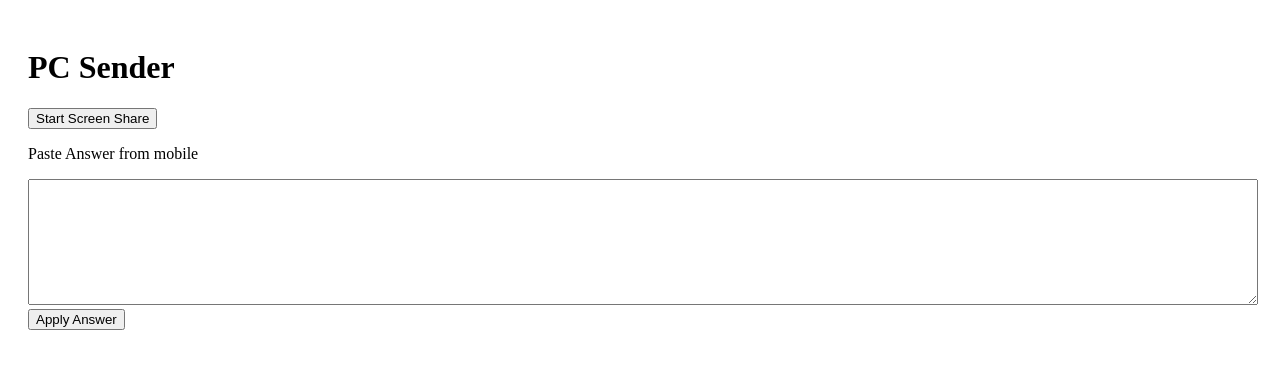
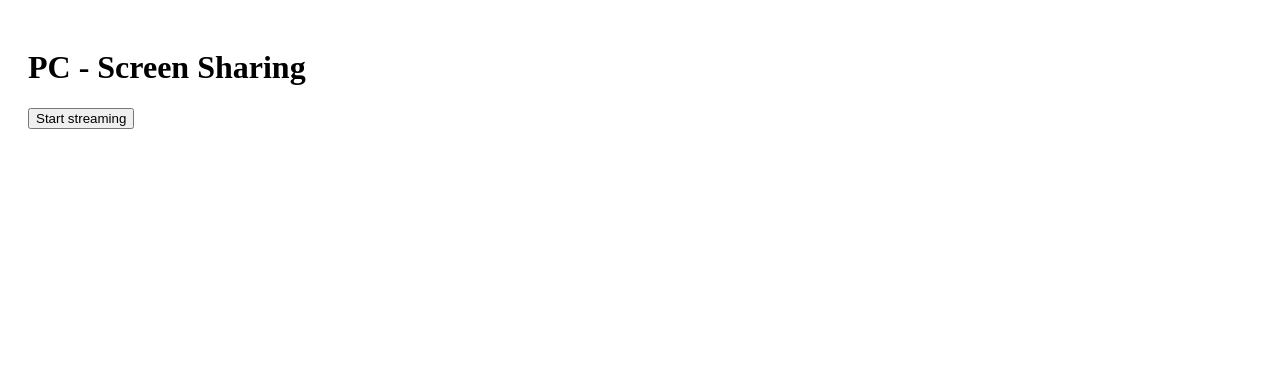
Before and after one commit to Yuna-ux/Yuna-ux, a Next.js app: page /pc in a window 1280 px wide. Shown: the top 368 px of the page. Built offline with nearby package versions, Linux system fonts and the light colour scheme.

Commit message:
Refactor PCPage for screen sharing functionality

```diff
--- a/app/pc/page.js
+++ b/app/pc/page.js
@@ -1,70 +1,94 @@
 "use client";
+
 import { useRef, useState } from "react";
 
 export default function PCPage() {
-  const pcRef = useRef(null);
-  const [offerOutput, setOfferOutput] = useState("");
+  const [streaming, setStreaming] = useState(false);
+  const [offerText, setOfferText] = useState("");
   const [answerInput, setAnswerInput] = useState("");
 
-  const createConnection = async () => {
+  const pcRef = useRef(null);
+  const videoRef = useRef(null);
+
+  const startTransmission = async () => {
+    if (streaming) return;
+
+    const stream = await navigator.mediaDevices.getDisplayMedia({
+      video: true,
+      audio: false,
+    });
+
+    if (videoRef.current) {
+      videoRef.current.srcObject = stream;
+    }
+
     const pc = new RTCPeerConnection({
-      iceServers: [{ urls: "stun:stun.l.google.com:19302" }]
+      iceServers: [{ urls: "stun:stun.l.google.com:19302" }],
     });
 
     pcRef.current = pc;
 
-    const stream = await navigator.mediaDevices.getDisplayMedia({
-      video: true,
-      audio: false
+    stream.getTracks().forEach((track) => {
+      pc.addTrack(track, stream);
     });
 
-    stream.getTracks().forEach(track => pc.addTrack(track, stream));
-
+    // Wait ICE gathering complete
     pc.onicecandidate = (e) => {
       if (!e.candidate) {
-        setOfferOutput(JSON.stringify({
-          sdp: pc.localDescription
-        }));
+        const finalOffer = JSON.stringify({
+          sdp: pc.localDescription,
+        });
+
+        setOfferText(finalOffer);
+        console.log("Offer ready");
       }
     };
 
     const offer = await pc.createOffer();
     await pc.setLocalDescription(offer);
+
+    setStreaming(true);
+  };
+
+  const copyOffer = async () => {
+    if (!offerText) return;
+    await navigator.clipboard.writeText(offerText);
+    alert("Offer copied");
   };
 
   const applyAnswer = async () => {
-    if (!answerInput || !pcRef.current) return;
+    if (!answerInput) return;
 
-    try {
     const data = JSON.parse(answerInput);
     await pcRef.current.setRemoteDescription(data.sdp);
-      alert("Connected!");
-    } catch (err) {
-      console.error(err);
-      alert("Invalid Answer JSON");
-    }
+
+    console.log("Connection state:", pcRef.current.connectionState);
+    alert("Answer applied");
   };
 
   return (
     <div style={{ padding: 20 }}>
-      <h1>PC Sender</h1>
+      <h1>PC - Screen Sharing</h1>
 
-      <button onClick={createConnection}>
-        Start Screen Share
+      <button onClick={startTransmission}>
+        {streaming ? "Streaming started" : "Start streaming"}
       </button>
 
-      {offerOutput && (
-        <>
+      {offerText && (
+        <div style={{ marginTop: 20 }}>
           <p>Offer (copy to mobile)</p>
           <textarea
-            value={offerOutput}
+            value={offerText}
             readOnly
             rows={8}
             style={{ width: "100%" }}
           />
-        </>
+          <button onClick={copyOffer}>Copy Offer</button>
+        </div>
       )}
 
+      {streaming && (
+        <div style={{ marginTop: 20 }}>
           <p>Paste Answer from mobile</p>
           <textarea
             value={answerInput}
@@ -72,10 +96,17 @@ export default function PCPage() {
             rows={8}
             style={{ width: "100%" }}
           />
+          <button onClick={applyAnswer}>Apply Answer</button>
+        </div>
+      )}
 
-      <button onClick={applyAnswer}>
-        Apply Answer
-      </button>
+      <video
+        ref={videoRef}
+        autoPlay
+        playsInline
+        muted
+        style={{ width: "100%", marginTop: 20 }}
+      />
     </div>
   );
 }
```
Lines whose indentation alone changed are shown as unchanged.
